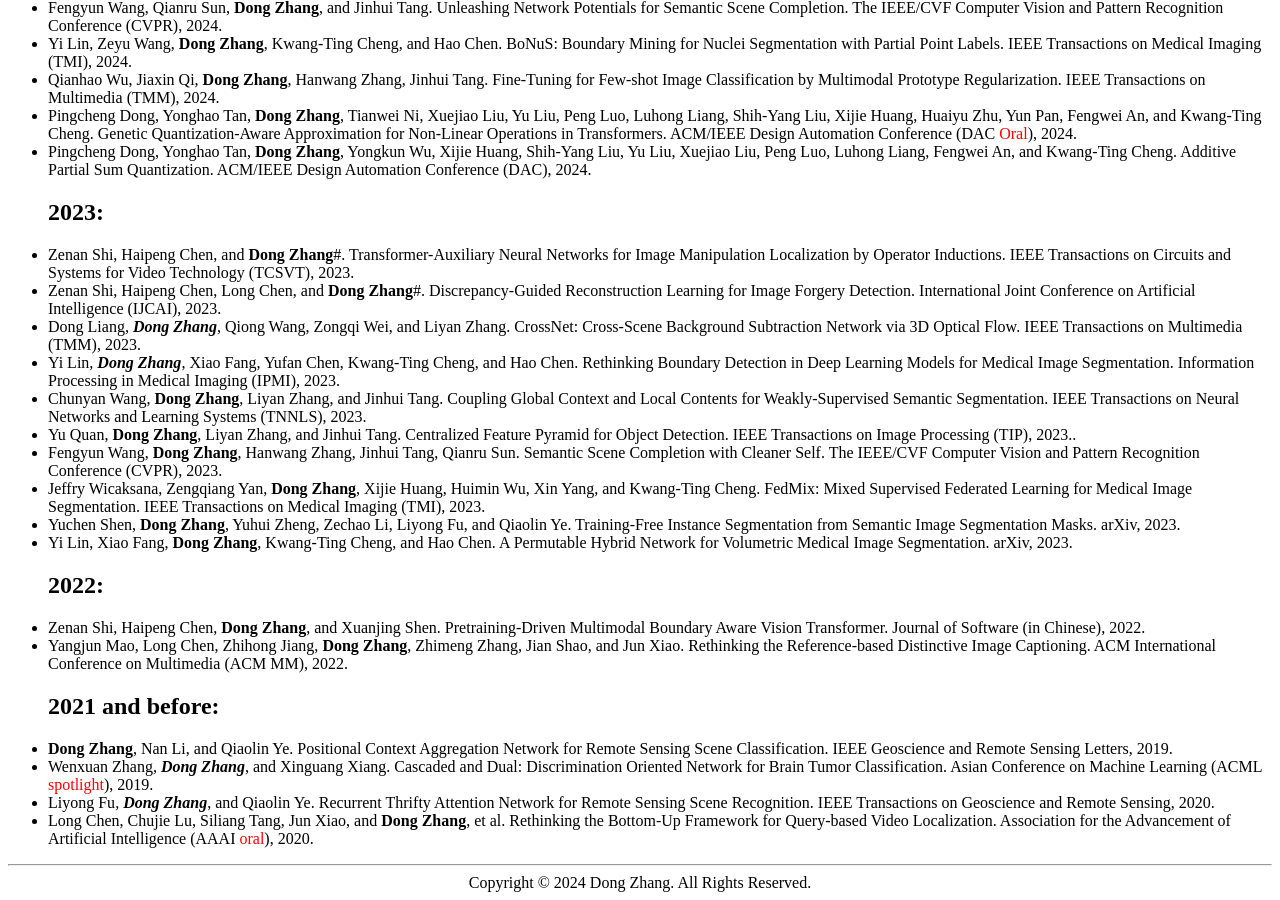
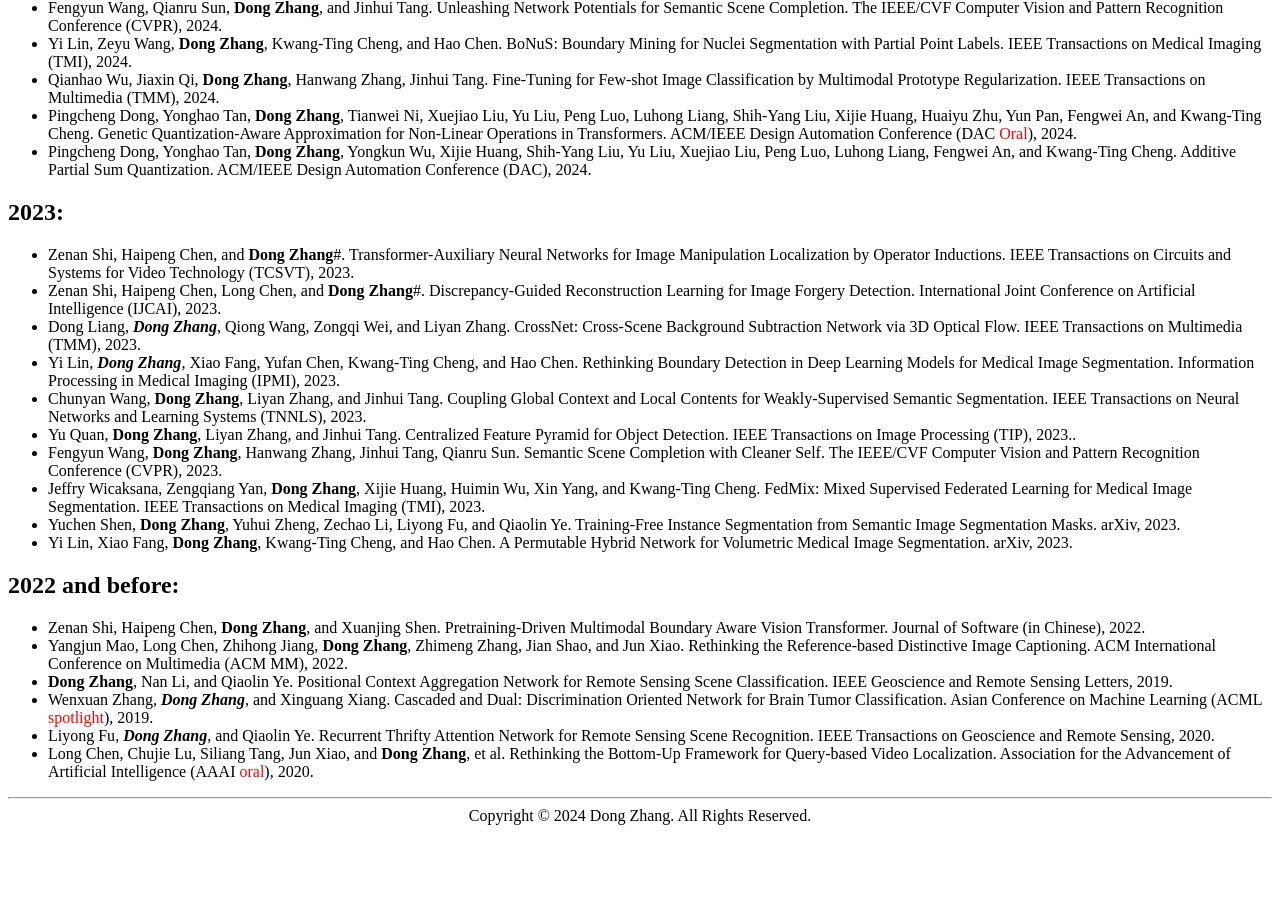
Before and after one commit to ZHANGDONG-NJUST/zhangdong-njust.github.io, a Jekyll site: the page built from _pages/includes/2_publication.md, in a window 1280 px wide and 900 px high, scrolled down 2416 px. Built offline with Jekyll 4.4.1, drawn with Linux system fonts in a browser that asks for light colours; our own code applies the rules of GitHub Pages for plain Markdown files; after the commit the page ends 3249 px from its top, so only the background shows below that.

Commit message:
Update 2_publication.md

```diff
--- a/_pages/includes/2_publication.md
+++ b/_pages/includes/2_publication.md
@@ -161,6 +161,7 @@
 
 ## 2025:
 - Pingcheng Dong, Yonghao Tan, Xuejiao Liu, Peng Luo, Yu Liu, Luhong Liang, Yitong Zhou, Di Pang, Manto Yung, **Dong Zhang**, Xijie Huang, Shih-Yang Liu, Yongkun Wu, Fengshi Tian, Chi-Ying Tsui, Fengbin Tu, Kwang-Ting Cheng. A 28nm 0.22μJ/Token Memory-Compute-Intensity-Aware CNN-Transformer Accelerator with Hybrid-Attention-Based Layer-Fusion and Cascaded Pruning for Semantic Segmentation. IEEE International Solid-State Circuits Conference (ISSCC), 2025.
+
 ## 2024:
 - Xixi Jiang, **Dong Zhang**, Xiang Li, Kangyi Liu, Kwang-Ting Cheng, Xin Yang. Labeled-to-Unlabeled Distribution Alignment for Partially-Supervised Multi-Organ Medical Image Segmentation. Medical Image Analysis, 2024.
 - Shuhan Li, **Dong Zhang**, Xiaomeng Li, Chubin Ou, Lin An, Yanwu Xu, Weihua Yang, Yanchun Zhang, Kwang-Ting Cheng. Vessel-Promoted OCT to OCTA Image Translation by Heuristic Contextual Constraints. Medical Image Analysis, 2024.
@@ -173,6 +174,7 @@
 - Qianhao Wu, Jiaxin Qi, **Dong Zhang**, Hanwang Zhang, Jinhui Tang. Fine-Tuning for Few-shot Image Classification by Multimodal Prototype Regularization. IEEE Transactions on Multimedia (TMM), 2024.
 - Pingcheng Dong, Yonghao Tan, **Dong Zhang**, Tianwei Ni, Xuejiao Liu, Yu Liu, Peng Luo, Luhong Liang, Shih-Yang Liu, Xijie Huang, Huaiyu Zhu, Yun Pan, Fengwei An, and Kwang-Ting Cheng. Genetic Quantization-Aware Approximation for Non-Linear Operations in Transformers. ACM/IEEE Design Automation Conference (DAC <font color="red">Oral</font>), 2024.
 - Pingcheng Dong, Yonghao Tan, **Dong Zhang**, Yongkun Wu, Xijie Huang, Shih-Yang Liu, Yu Liu, Xuejiao Liu, Peng Luo, Luhong Liang, Fengwei An, and Kwang-Ting Cheng. Additive Partial Sum Quantization. ACM/IEEE Design Automation Conference (DAC), 2024.
+
 ## 2023:
 - Zenan Shi, Haipeng Chen, and **Dong Zhang**#. Transformer-Auxiliary Neural Networks for Image Manipulation Localization by Operator Inductions. IEEE Transactions on Circuits and Systems for Video Technology (TCSVT), 2023.
 - Zenan Shi, Haipeng Chen, Long Chen, and **Dong Zhang**#. Discrepancy-Guided Reconstruction Learning for Image Forgery Detection. International Joint Conference on Artificial Intelligence (IJCAI), 2023.
@@ -184,10 +186,10 @@
 - Jeffry Wicaksana, Zengqiang Yan, **Dong Zhang**, Xijie Huang, Huimin Wu, Xin Yang, and Kwang-Ting Cheng. FedMix: Mixed Supervised Federated Learning for Medical Image Segmentation. IEEE Transactions on Medical Imaging (TMI), 2023.
 - Yuchen Shen, **Dong Zhang**, Yuhui Zheng, Zechao Li, Liyong Fu, and Qiaolin Ye. Training-Free Instance Segmentation from Semantic Image Segmentation Masks. arXiv, 2023.
 - Yi Lin, Xiao Fang, **Dong Zhang**, Kwang-Ting Cheng, and Hao Chen. A Permutable Hybrid Network for Volumetric Medical Image Segmentation. arXiv, 2023.
-## 2022:
+
+## 2022 and before:
 - Zenan Shi, Haipeng Chen, **Dong Zhang**, and Xuanjing Shen. Pretraining-Driven Multimodal Boundary Aware Vision Transformer. Journal of Software (in Chinese), 2022.
 - Yangjun Mao, Long Chen, Zhihong Jiang, **Dong Zhang**, Zhimeng Zhang, Jian Shao, and Jun Xiao. Rethinking the Reference-based Distinctive Image Captioning. ACM International Conference on Multimedia (ACM MM), 2022.
-## 2021 and before:
 - **Dong Zhang**, Nan Li, and Qiaolin Ye. Positional Context Aggregation Network for Remote Sensing Scene Classification. IEEE Geoscience and Remote Sensing Letters, 2019.
 - Wenxuan Zhang*, **Dong Zhang***, and Xinguang Xiang. Cascaded and Dual: Discrimination Oriented Network for Brain Tumor Classification. Asian Conference on Machine Learning (ACML <font color="red">spotlight</font>), 2019.
 - Liyong Fu*, **Dong Zhang***, and Qiaolin Ye. Recurrent Thrifty Attention Network for Remote Sensing Scene Recognition. IEEE Transactions on Geoscience and Remote Sensing, 2020.
```
